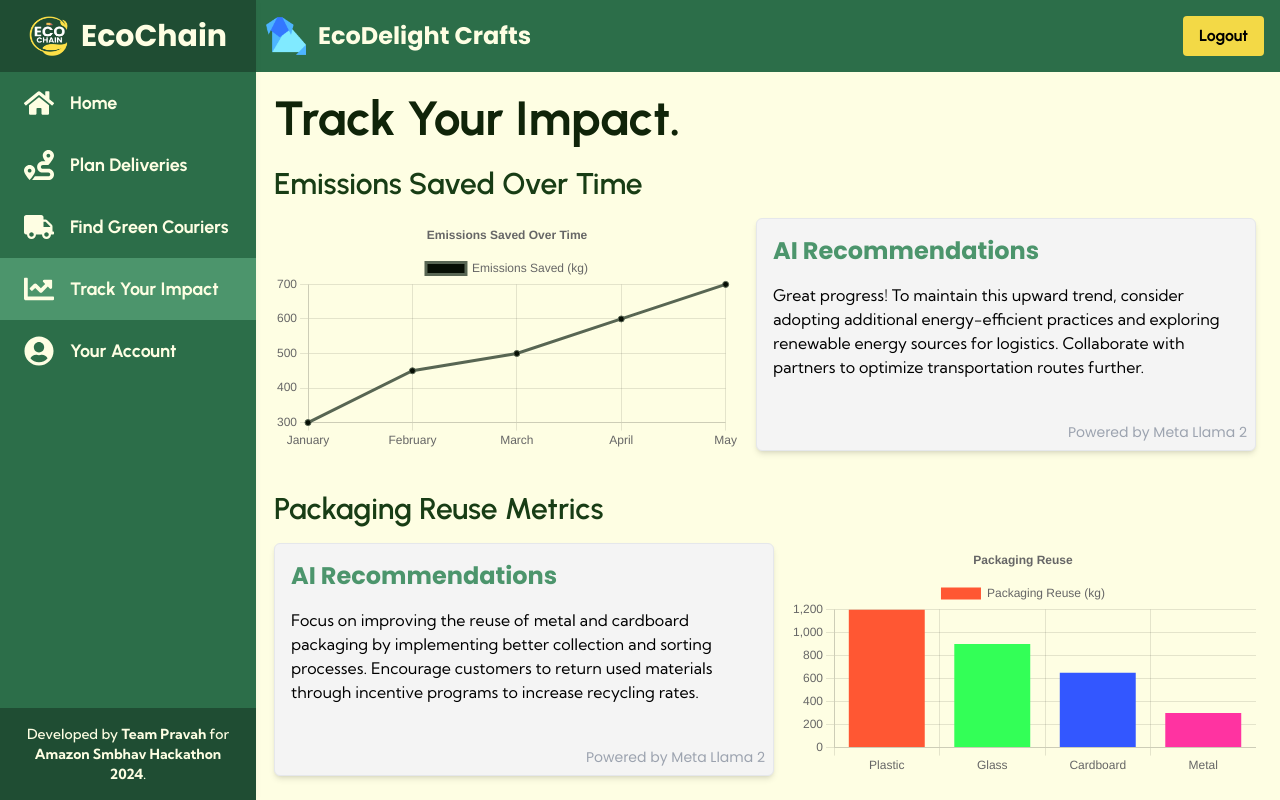
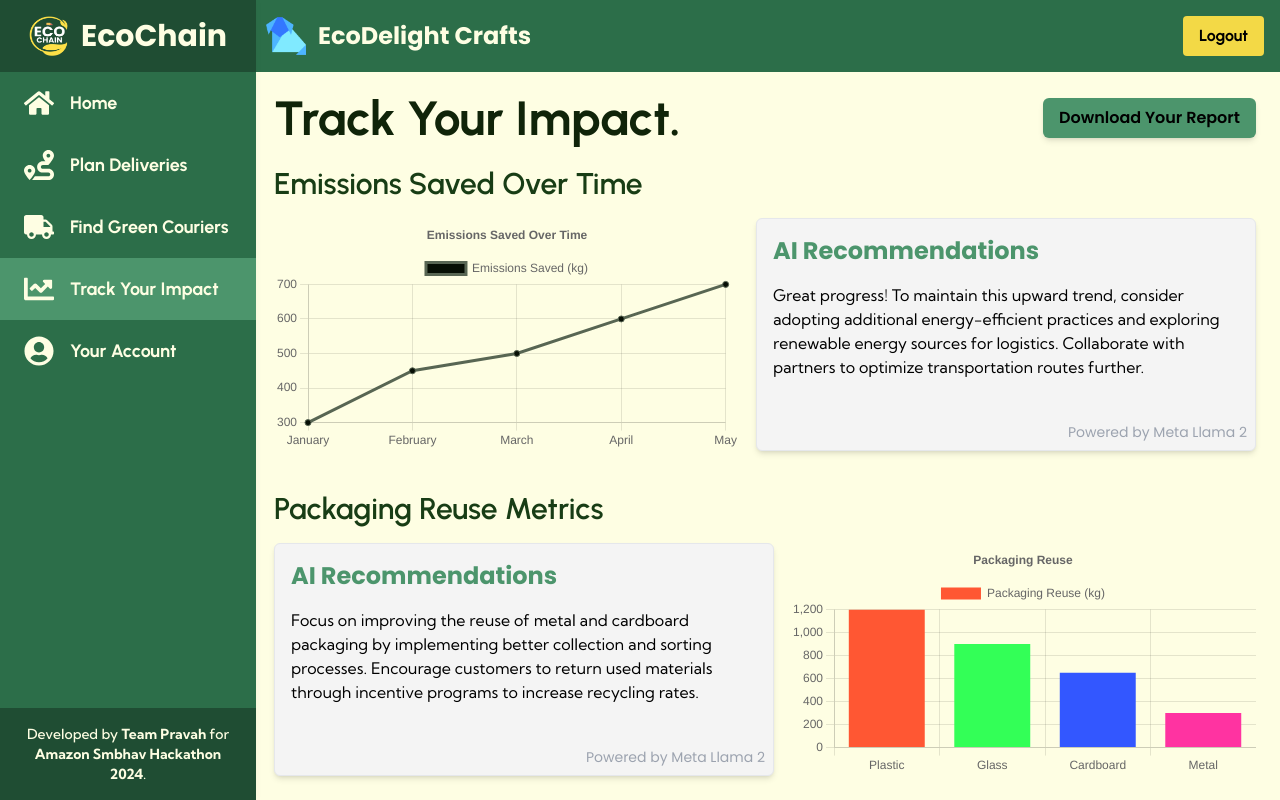
Before and after one commit to fromjyce/EcoChain, a Next.js app in the folder frontend/: page /analytics in a window 1280 px wide. Built offline with nearby package versions, Linux system fonts and the light colour scheme.

Commit message:
added download button

```diff
--- a/frontend/pages/analytics.js
+++ b/frontend/pages/analytics.js
@@ -20,6 +20,10 @@ ChartJS.register(
 
 const handleLogout = () => {
   console.log("User logged out");
+};
+
+const handleDownloadReport = () => {
+  console.log("Download button clicked");
 };
 
 const Analytics = () => {
@@ -95,7 +99,14 @@ const Analytics = () => {
           <div className="bg-[#fefee3ff] flex-1">
             <Navbar smbName="EcoDelight Crafts" logoPath="/dummy/smblogo.png" onLogout={handleLogout} />
             <div className='p-6'>
-              <h1 className="text-5xl font-bold text-[#102409] mb-6 urbanist">Track Your Impact.</h1>
+              <div className="flex items-center justify-between mb-6">
+                <h1 className="text-5xl font-bold text-[#102409] urbanist">Track Your Impact.</h1>
+                <button
+                  onClick={handleDownloadReport}
+                  className="bg-[#4C956CFF] hover:bg-[#3b7a58] text-black poppins font-semibold py-2 px-4 rounded-md shadow-md">
+                  Download Your Report
+                </button>
+              </div>
               <div className="mb-10">
                 <h2 className="text-3xl font-semibold mb-4 urbanist text-[#183D15]">Emissions Saved Over Time</h2>
                 <div className="flex mb-6">
```
